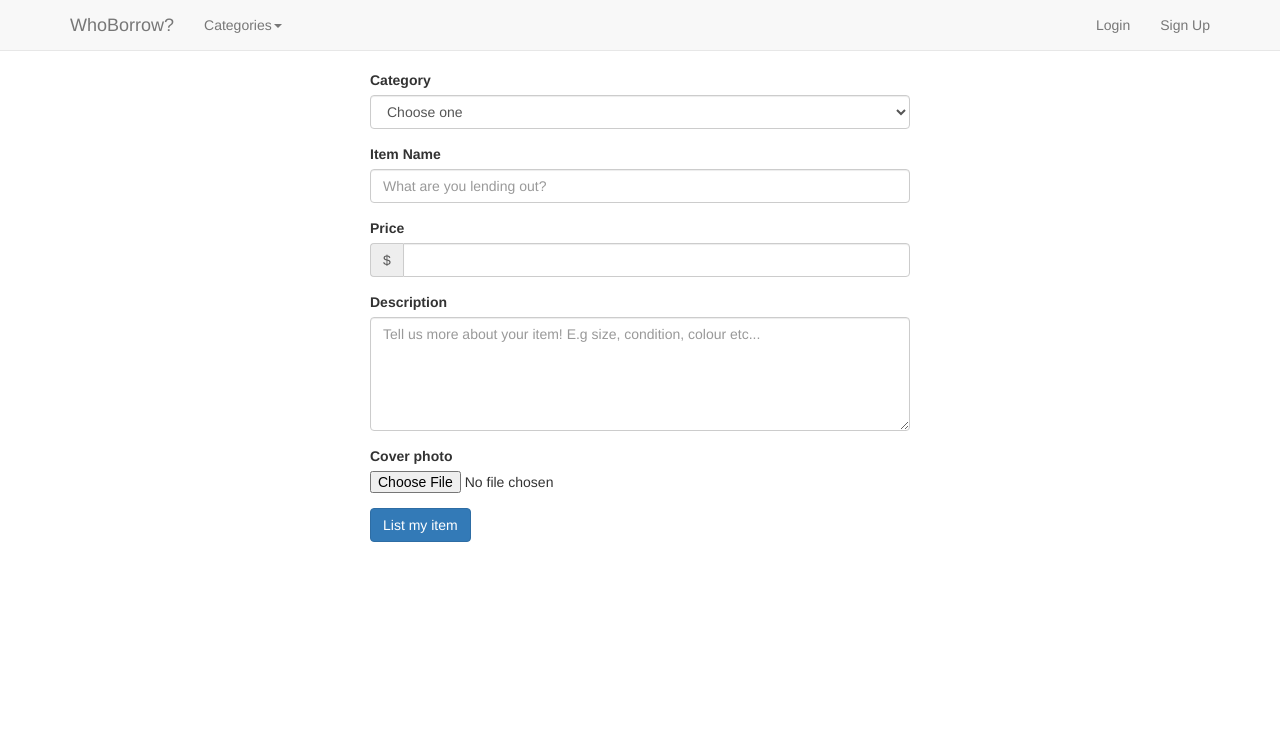
After one commit to matthewtanzj/LimPeiLendYou, a PHP site: template src/views/loan.php in a window 1280 px wide. The commit adds this page. Shown: the top 741 px of the page. Run offline with PHP 8.4, Linux system fonts and the light colour scheme; the template is opened without the code that fills it, so the values that code supplies are empty; some libraries are stand-ins or nearby versions.

Commit message:
Created and link loan creation page

```diff
--- a/src/index.php
+++ b/src/index.php
@@ -6,6 +6,7 @@ include("controllers/searchController.php");
 include("controllers/profileController.php");
 include("controllers/settingsController.php");
 include("controllers/uploadController.php");
+include("controllers/loanController.php");
 
 if (!empty($_GET['page'])) {
 	switch ($_GET['page']) {
@@ -29,6 +30,11 @@ if (!empty($_GET['page'])) {
             $settings->view();
             break;
 
+        case 'loan':
+            $loan = new loanController();
+            $loan->view();
+            break;
+
 		default:
 			$home = new homeController();
 			$home->view();
--- /dev/null
+++ b/src/views/loan.php
@@ -0,0 +1,87 @@
+<!DOCTYPE html>
+<html lang="en">
+    <head>
+        <meta charset="utf-8">
+        <meta http-equiv="X-UA-Compatible" content="IE=edge">
+        <meta name="viewport" content="width=device-width, initial-scale=1">
+        <!-- The above 3 meta tags *must* come first in the head; any other head content must come *after* these tags -->
+        <meta name="description" content="">
+        <meta name="author" content="">
+
+        <title>loanpage</title>
+
+        <!-- Bootstrap -->
+        <link rel="stylesheet" type="text/css" href="css/bootstrap.min.css">
+        <!-- jQuery (necessary for Bootstrap's JavaScript plugins) -->
+        <script src="js/jquery-1.12.1.min.js"></script>
+        <!--
+        <script src="https://ajax.googleapis.com/ajax/libs/jquery/1.11.3/jquery.min.js"></script>
+        -->
+        <!-- Include all compiled plugins (below), or include individual files as needed -->
+        <script src="js/bootstrap.min.js"></script>
+        <!-- Custom styles for this template -->
+        <link href="css/style.css" rel="stylesheet">
+        <!-- date picker -->
+        <link rel="stylesheet" href="https://cdnjs.cloudflare.com/ajax/libs/bootstrap-datepicker/1.6.0/css/bootstrap-datepicker3.min.css" >
+        <link rel="stylesheet" href="https://cdnjs.cloudflare.com/ajax/libs/bootstrap-datepicker/1.6.0/css/bootstrap-datepicker3.standalone.min.css" >
+        <script src="https://cdnjs.cloudflare.com/ajax/libs/bootstrap-datepicker/1.6.0/js/bootstrap-datepicker.min.js"></script>
+    </head>
+    <body>
+
+    <!-- Fixed navbar -->
+    <?php include 'views/navbar.php' ?>
+
+    <div class="container">
+
+        <form class="col-md-6 col-md-offset-3">
+          <div class="form-group">
+            <label for="categorySelection">Category</label>
+              <select class="form-control">
+                  <option value="tools">Choose one</option>
+                  <option value="tools">Tools &amp; Gardening</option>
+                  <option value="sports">Sports &amp; Outdoor</option>
+                  <option value="parties">Parties &amp; Events</option>
+                  <option value="apparel">Apparel &amp; Accessories</option>
+                  <option value="kids">Kids &amp; Babies</option>
+                  <option value="electronics">Electronics</option>
+                  <option value="entertainment">Entertainment</option>
+                  <option value="home">Home &amp; Appliances</option>
+                  <option value="arts">Arts &amp; Crafts</option>
+                  <option value="office">Office &amp; Education</option>
+                  <option value="others">Others</option>
+            </select>
+          </div>
+
+          <div class="form-group">
+            <label for="itemName">Item Name</label>
+            <input type="text" class="form-control" id="itemName" placeholder="What are you lending out?">
+          </div>
+
+         <div class="form-group">
+            <label for="price">Price</label>
+          <div class="input-group">
+            <span class="input-group-addon">$</span>
+            <input type="text" class="form-control" id="price">
+          </div>
+        </div>
+
+          <div class="form-group">
+            <label for="description">Description</label>
+            <textarea class="form-control" rows="5" id="user_info" name="user_info" placeholder="Tell us more about your item! E.g size, condition, colour etc..."><?php echo $data['description_info']; ?></textarea>
+          </div>
+
+          <div class="form-group">
+            <label for="exampleInputFile">Cover photo</label>
+            <input type="file" id="photo">
+          </div>
+
+             <div class='form-group'>
+                    <input class="btn btn-primary" type="submit" name="submit" value="List my item"/>
+                    <?php echo $loanEntryCreationMessage;?>
+                </div>
+        </form>
+
+    </div> <!-- /container -->
+
+  </body>
+</html>
--- a/src/views/navbar.php
+++ b/src/views/navbar.php
@@ -71,7 +71,7 @@
 
       <ul class="nav navbar-nav navbar-right">
         <?php if($_SESSION['loggedin']): ?>
-            <li><button type="button" class="btn btn-primary navbar-btn" id="loanButton" href="index.php?page=newLoan" data-toggle="modal" data-target=".loanModal">New Loan</button></li>
+            <li><a class="btn" id="loanButton" href="index.php?page=loan">New Loan</a></li>
             <li class="dropdown">
                 <a href="#" class="dropdown-toggle" data-toggle="dropdown" role="button" aria-haspopup="true" aria-expanded="false"><?php echo $_SESSION['username']; ?> <span class="caret"></span></a>
                 <ul class="dropdown-menu">
```
Also changed, not shown: src/controllers/loanController.php (added, +16 -0 lines).
